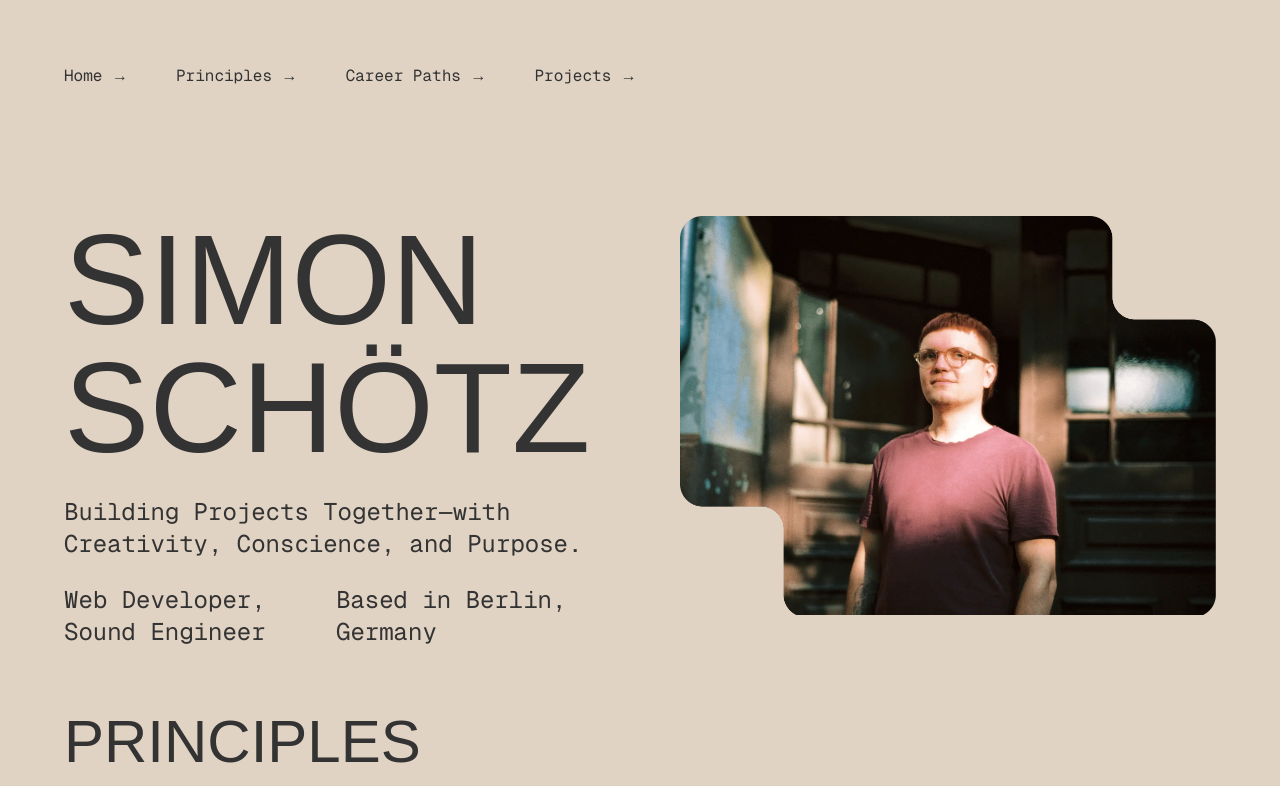
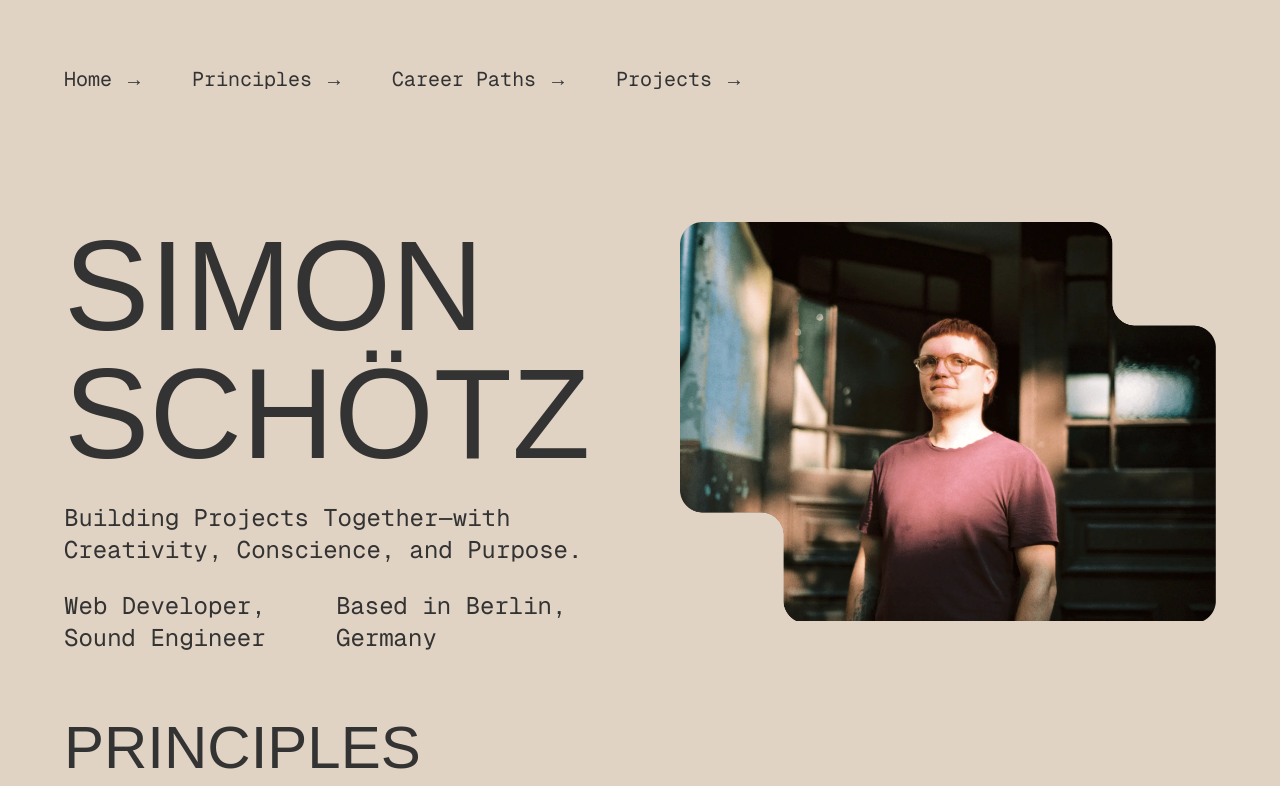
Before and after one commit to SimonSchoetz/simon-schoetz-website-2025, a Next.js app: page / in a window 1280 px wide. Shown: the top 786 px of the page. Built offline with nearby package versions, Linux system fonts and the light colour scheme.

Commit message:
set global font size to base 20px

```diff
--- a/app/globals.css
+++ b/app/globals.css
@@ -7,6 +7,17 @@
   --fg-2: #ffffff; /* tbd */
   --fg-3: #ffffff; /* tbd */
   --fg-4: #ffffff; /* tbd */
+  --fs-xs: 0.75rem; /* 12px */
+  --fs-sm: 0.875rem; /* 14px */
+  --fs-base: 1.25rem; /* 20px */
+  --fs-2xl: 1.5rem; /* 24px */
+  --fs-3xl: 1.875rem; /* 30px */
+  --fs-4xl: 2.25rem; /* 36px */
+  --fs-5xl: 3rem; /* 48px */
+  --fs-6xl: 3.75rem; /* 60px */
+  --fs-7xl: 4.5rem; /* 72px */
+  --fs-8xl: 6rem; /* 96px */
+  --fs-9xl: 8rem; /* 128px */
 }
 
 @media (prefers-color-scheme: dark) {
@@ -29,12 +40,22 @@
   --color-fg-4: var(--fg-4);
   --font-sans: var(--font-geist-sans);
   --font-mono: var(--font-geist-mono);
+  --text-xs: var(--fs-xs);
+  --text-sm: var(--fs-sm);
+  --text-base: var(--fs-base);
+  --text-2xl: var(--fs-2xl);
+  --text-3xl: var(--fs-3xl);
+  --text-4xl: var(--fs-4xl);
+  --text-5xl: var(--fs-5xl);
+  --text-6xl: var(--fs-6xl);
+  --text-7xl: var(--fs-7xl);
 }
 
 body {
   background: var(--bg);
   color: var(--fg);
   font-family: Arial, Helvetica, sans-serif;
+  font-size: var(--fs-base);
 }
 .content-center {
   @apply flex items-center justify-center;
```
